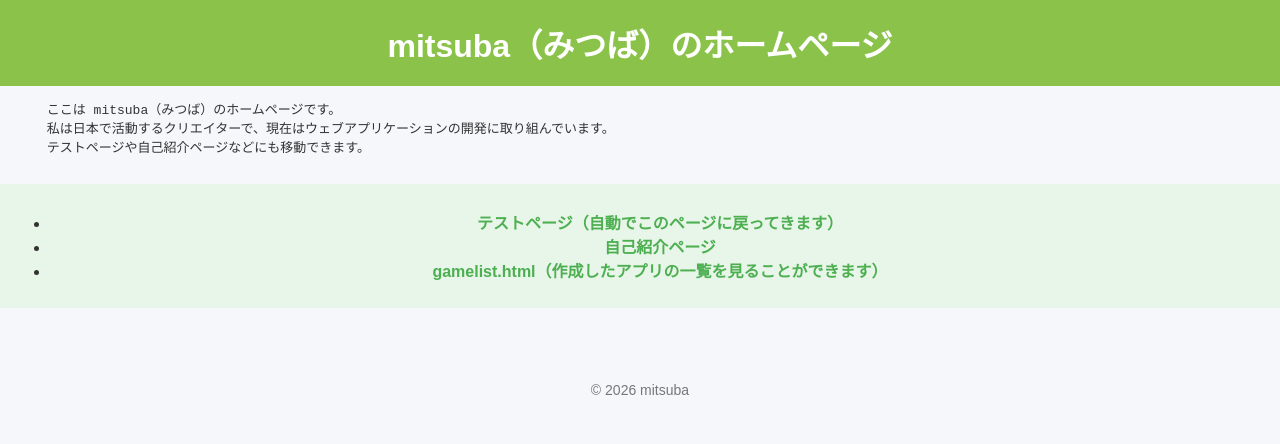
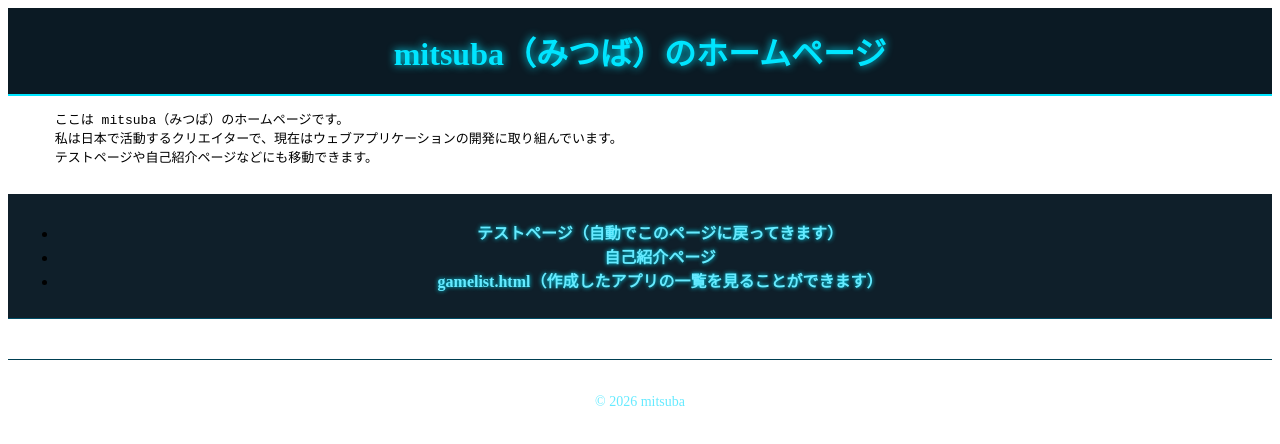
Before and after one commit to Mitsuba38JGR/htmlonly, a plain HTML site: page home.html in a window 1280 px wide. Drawn offline with Linux system fonts and the light colour scheme.

Commit message:
Revamp styles for dark theme and improve colors

```diff
--- a/style.css
+++ b/style.css
@@ -1,46 +1,61 @@
-/* 全体の基本設定 */
+//* 全体 */
 body {
   margin: 0;
   padding: 0;
-  font-family: "Hiragino Sans", "Yu Gothic", sans-serif;
-  background: #f5f7fa;
-  color: #333;
+  background: #0d0f12; /* ダーク基板色 */
+  color: #d0f0ff; /* 青白い電子光 */
+  font-family: "Consolas", "Courier New", monospace; /* 電子系フォント */
 }
 
 /* ヘッダー */
 header {
-  background: #8bc34a;
+  background: #0b1a24;
   padding: 20px;
   text-align: center;
-  color: white;
+  border-bottom: 2px solid #00e5ff; /* ネオンライン */
 }
 
 header h1 {
   margin: 0;
+  color: #00e5ff;
+  text-shadow: 0 0 8px #00e5ff;
 }
 
 /* ナビゲーション */
 nav {
-  background: #e8f5e9;
+  background: #0f1f2a;
   padding: 10px;
   text-align: center;
+  border-bottom: 1px solid #004d66;
 }
 
 nav a {
   margin: 0 12px;
   text-decoration: none;
-  color: #4caf50;
+  color: #66eaff;
   font-weight: bold;
+  text-shadow: 0 0 4px #00e5ff;
 }
 
-/* メインコンテンツ */
+nav a:hover {
+  color: #00e5ff;
+}
+
+/* コンテナ */
 .container {
   max-width: 800px;
   margin: 40px auto;
-  background: white;
+  background: #111820;
   padding: 30px;
-  border-radius: 12px;
-  box-shadow: 0 4px 20px rgba(0,0,0,0.1);
+  border-radius: 8px;
+  border: 1px solid #003f52;
+  box-shadow: 0 0 15px rgba(0, 229, 255, 0.2);
+}
+
+/* 見出し */
+h2 {
+  color: #00e5ff;
+  text-shadow: 0 0 6px #00e5ff;
 }
 
 /* フッター */
@@ -48,9 +63,11 @@ footer {
   text-align: center;
   padding: 20px;
   margin-top: 40px;
-  color: #777;
+  color: #66eaff;
   font-size: 14px;
+  border-top: 1px solid #003f52;
 }
+
 /* スマホ対応（画面幅600px以下） */
 @media (max-width: 600px) {
 
```
